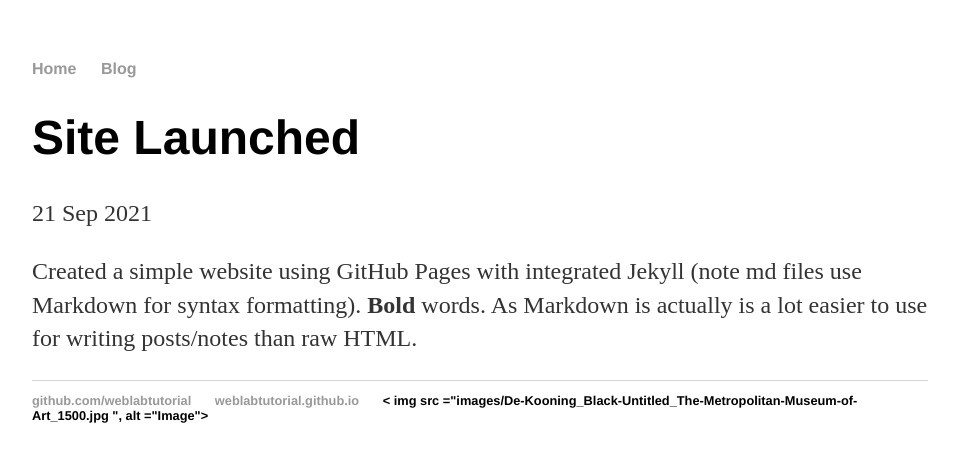
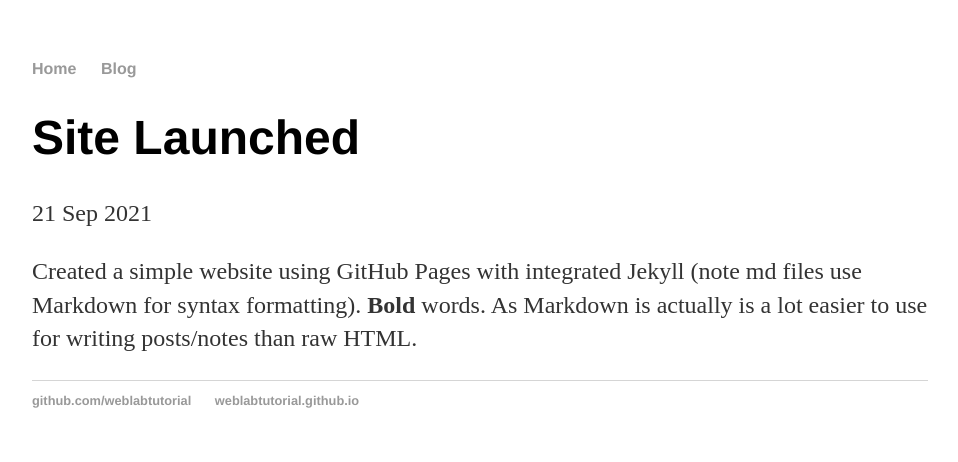
Before and after one commit to sn20233/sn20233.github.io, a Jekyll site: the page built from _posts/2021-09-21-site-launched.md, in a window 1280 px wide. Shown: the top 462 px of the page, without its empty margins (160-1118 px from the left). Built offline with Jekyll 4.4.1, drawn with Linux system fonts in a browser that asks for light colours.

Commit message:
Update default.html

```diff
--- a/_layouts/default.html
+++ b/_layouts/default.html
@@ -19,7 +19,7 @@
       <ul>
         <li><a href="https://github.com/weblabtutorial">github.com/weblabtutorial</a></li>
         <li><a href="https://weblabtutorial.github.io"> weblabtutorial.github.io </a></li>
-        < img src ="images/De-Kooning_Black-Untitled_The-Metropolitan-Museum-of-Art_1500.jpg ", alt ="Image">
+
       </ul>
     </footer>
   </body>
```
